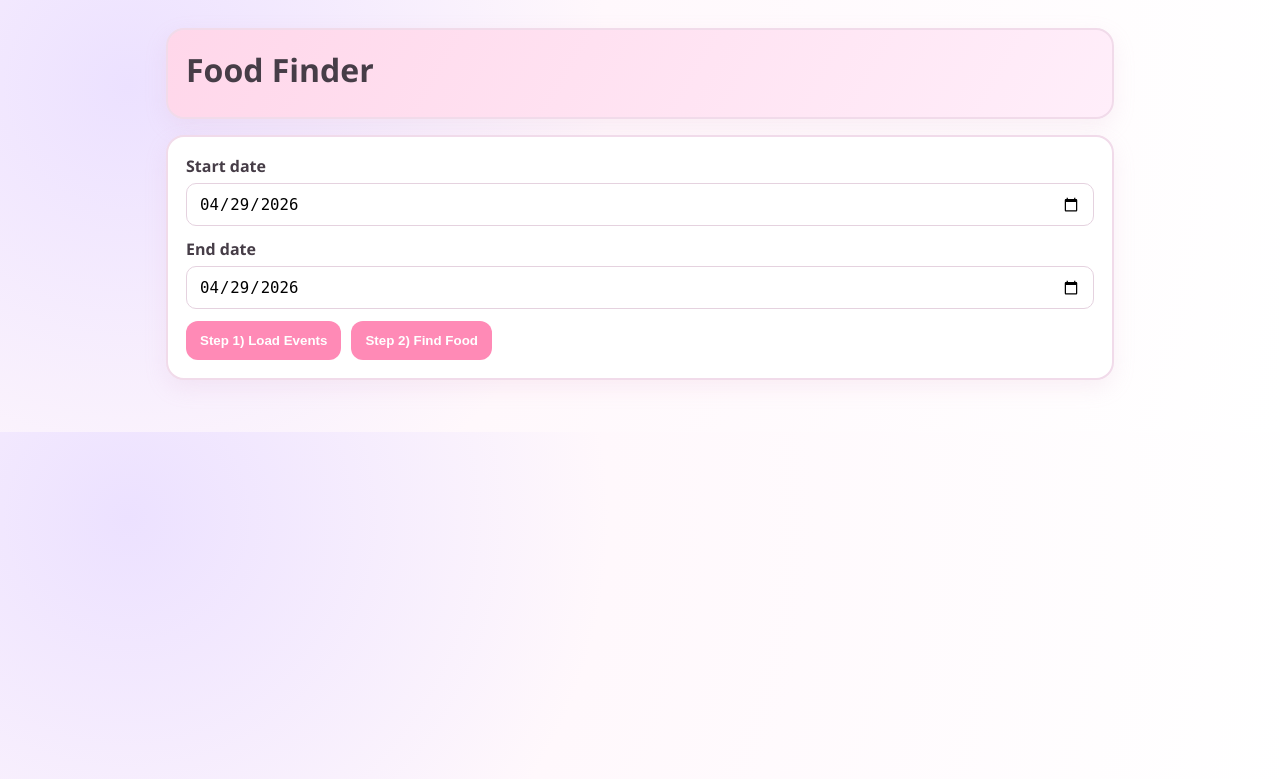
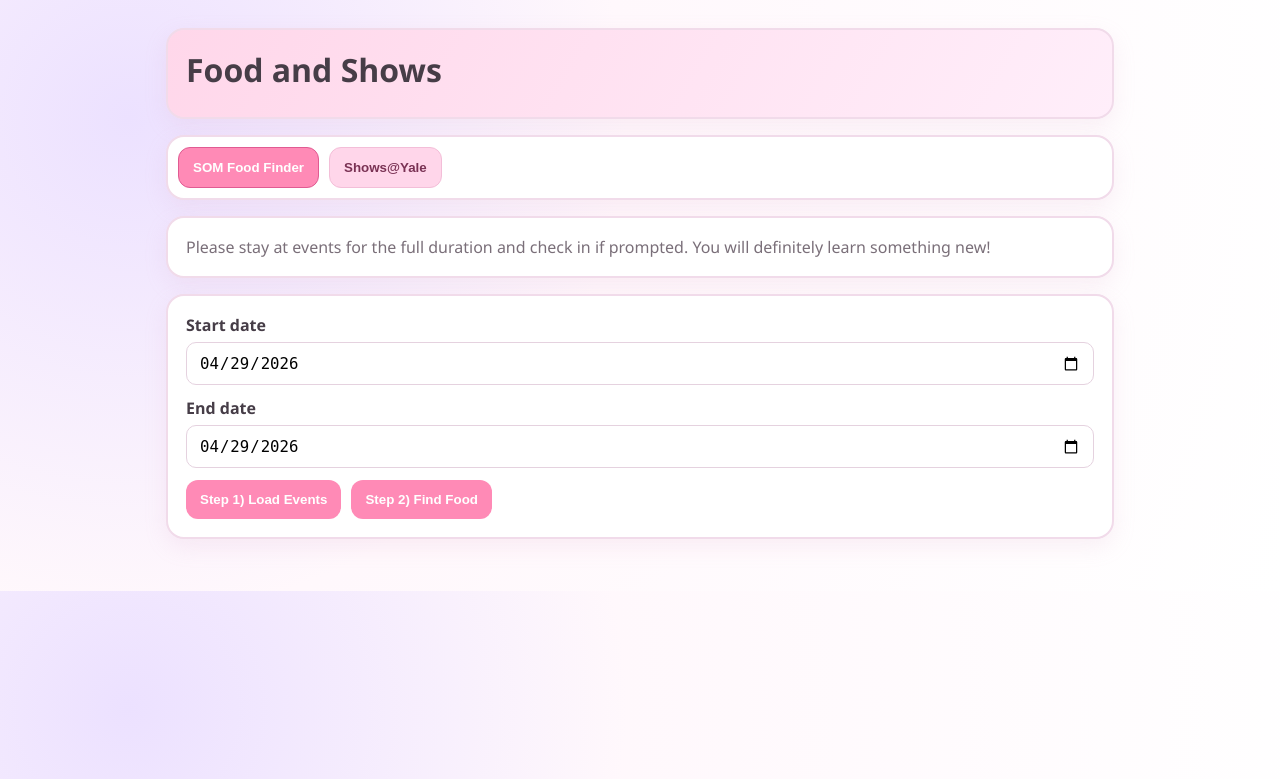
Before and after one commit to shizhouchen-code/somfoodfinder, a Flask app: page / in a window 1280 px wide. Shown: the top 779 px of the page. Run offline with Flask 3, Linux system fonts and the light colour scheme; the visitor is signed in with stand-in values (Sample User, id 1).

Commit message:
Add a Shows@Yale tab backed by the Yale events API.
This update adds pagination-aware and performance-only filtering for show results, keeps date inputs inclusive, and refreshes the UI title/tab layout for the combined Food and Shows experience.

Co-authored-by: Cursor <cursoragent@cursor.com>

```diff
--- a/app.py
+++ b/app.py
@@ -2,8 +2,8 @@ import json
 import html
 import os
 import re
-from datetime import datetime
-from urllib.parse import quote, urlencode, urljoin
+from datetime import datetime, timedelta
+from urllib.parse import parse_qsl, quote, urlencode, urljoin, urlsplit, urlunsplit
 from urllib.request import Request, urlopen
 
 from flask import Flask, redirect, render_template, request, session, url_for
@@ -14,6 +14,8 @@ from food_calendar_scraper import validate_date
 
 app = Flask(__name__)
 SOM_MOBILE_EVENTS_API = "https://groups.som.yale.edu/mobile_ws/v17/mobile_events_list"
+YALE_SHOWS_API_URL = "https://events.yale.edu/api/2/events"
+YALE_PERFORMANCES_EVENT_TYPE_ID = "46013551058602"
 load_dotenv()
 OPENAI_MODEL = os.getenv("OPENAI_MODEL", "gpt-4.1-mini")
 OPENAI_API_KEY = os.getenv("OPENAI_API_KEY", "")
@@ -34,6 +36,23 @@ def build_mobile_events_api_url(start_date_str: str, end_date_str: str) -> str:
         "filter9": end_date.strftime("%d %b %Y"),
     }
     return f"{SOM_MOBILE_EVENTS_API}?{urlencode(params, quote_via=quote)}"
+
+
+def build_shows_yale_url(start_date_str: str, end_date_str: str) -> str:
+    start_date = validate_date(start_date_str)
+    end_date = validate_date(end_date_str)
+    if start_date > end_date:
+        raise ValueError("start-date must be earlier than or equal to end-date.")
+
+    # Yale Events API behaves like the end date is exclusive, so add 1 day
+    # to preserve an inclusive date range in the UI.
+    api_end_date = end_date + timedelta(days=1)
+    params = {
+        "start": start_date.strftime("%Y-%m-%d"),
+        "end": api_end_date.strftime("%Y-%m-%d"),
+        "pp": "100",
+    }
+    return f"{YALE_SHOWS_API_URL}?{urlencode(params, quote_via=quote)}"
 
 
 def _clean_text(value: str) -> str:
@@ -247,18 +266,158 @@ def find_food_events(events: list[dict[str, str]]) -> list[dict[str, str]]:
     return food_events
 
 
+def _format_iso_datetime_for_table(value: str) -> tuple[str, str]:
+    if not value:
+        return "", ""
+    try:
+        parsed = datetime.fromisoformat(value.replace("Z", "+00:00"))
+    except ValueError:
+        return value, ""
+    date_text = parsed.strftime("%a, %b %d, %Y").replace(" 0", " ")
+    time_text = parsed.strftime("%I:%M %p").lstrip("0")
+    return date_text, time_text
+
+
+def _extract_price_from_offer(offer_data: object) -> str:
+    if isinstance(offer_data, dict):
+        return _clean_text(str(offer_data.get("price", "") or ""))
+    if isinstance(offer_data, list):
+        prices = []
+        for offer in offer_data:
+            if isinstance(offer, dict):
+                price_text = _clean_text(str(offer.get("price", "") or ""))
+                if price_text:
+                    prices.append(price_text)
+        return ", ".join(prices)
+    return ""
+
+
+def fetch_shows_events_from_yale(url: str) -> list[dict[str, str]]:
+    def is_performance_event(event_data: dict) -> bool:
+        filters = event_data.get("filters", {})
+        if not isinstance(filters, dict):
+            return False
+        event_types = filters.get("event_types", [])
+        if not isinstance(event_types, list):
+            return False
+
+        for event_type in event_types:
+            if not isinstance(event_type, dict):
+                continue
+            type_id = str(event_type.get("id", "") or "")
+            type_name = _clean_text(str(event_type.get("name", "") or ""))
+            if type_id == YALE_PERFORMANCES_EVENT_TYPE_ID and type_name == "Performances":
+                return True
+        return False
+
+    def fetch_payload(page_number: int | None = None) -> dict:
+        request_url = url
+        if page_number is not None:
+            split = urlsplit(url)
+            query_params = dict(parse_qsl(split.query, keep_blank_values=True))
+            query_params["page"] = str(page_number)
+            request_url = urlunsplit((split.scheme, split.netloc, split.path, urlencode(query_params, quote_via=quote), split.fragment))
+
+        request_obj = Request(
+            request_url,
+            headers={
+                "User-Agent": "Mozilla/5.0",
+                "Accept": "application/json",
+            },
+        )
+        with urlopen(request_obj, timeout=30) as response:
+            return json.loads(response.read().decode("utf-8"))
+
+    first_payload = fetch_payload()
+    page_info = first_payload.get("page", {}) if isinstance(first_payload, dict) else {}
+    page_total = 1
+    if isinstance(page_info, dict):
+        try:
+            page_total = max(1, int(page_info.get("total", 1)))
+        except (TypeError, ValueError):
+            page_total = 1
+
+    all_payloads: list[dict] = [first_payload]
+    for page_number in range(2, page_total + 1):
+        all_payloads.append(fetch_payload(page_number=page_number))
+
+    events: list[dict[str, str]] = []
+    for payload in all_payloads:
+        for event_wrapper in payload.get("events", []):
+            if not isinstance(event_wrapper, dict):
+                continue
+            event_data = event_wrapper.get("event", {})
+            if not isinstance(event_data, dict):
+                continue
+            if not is_performance_event(event_data):
+                continue
+
+            instances = event_data.get("event_instances", [])
+            instance_data = {}
+            if isinstance(instances, list) and instances:
+                first_instance = instances[0]
+                if isinstance(first_instance, dict):
+                    instance_data = first_instance.get("event_instance", {}) or {}
+                    if not isinstance(instance_data, dict):
+                        instance_data = {}
+
+            start_iso = str(instance_data.get("start", "") or "")
+            end_iso = str(instance_data.get("end", "") or "")
+            date_text, start_time_text = _format_iso_datetime_for_table(start_iso)
+            _, end_time_text = _format_iso_datetime_for_table(end_iso)
+
+            all_day = bool(instance_data.get("all_day"))
+            if all_day:
+                time_text = "All day"
+            elif start_time_text and end_time_text:
+                time_text = f"{start_time_text} - {end_time_text}"
+            else:
+                time_text = start_time_text
+
+            price_text = _clean_text(str(event_data.get("ticket_cost", "") or ""))
+            if not price_text and event_data.get("free") is True:
+                price_text = "Free"
+
+            location_text = _clean_text(str(event_data.get("location_name", "") or ""))
+            link_text = _clean_text(str(event_data.get("localist_url", "") or event_data.get("url", "") or ""))
+
+            events.append(
+                {
+                    "title": _clean_text(str(event_data.get("title", "") or "")),
+                    "date": date_text,
+                    "time": time_text,
+                    "location": location_text,
+                    "price": price_text,
+                    "link": link_text,
+                }
+            )
+
+    return [event for event in events if event.get("title")]
+
+
 @app.route("/", methods=["GET", "POST"])
 def index():
     is_authenticated = bool(session.get("authenticated"))
-    events = []
-    error = ""
-    message = ""
+    som_events = []
+    shows_events = []
+    som_error = ""
+    shows_error = ""
+    som_message = ""
+    shows_message = ""
     auth_error = ""
-    form_data = {
+    som_form_data = {
         "start_date": datetime.now().strftime("%Y-%m-%d"),
         "end_date": datetime.now().strftime("%Y-%m-%d"),
     }
-    api_url = ""
+    shows_form_data = {
+        "start_date": datetime.now().strftime("%Y-%m-%d"),
+        "end_date": datetime.now().strftime("%Y-%m-%d"),
+    }
+    som_api_url = ""
+    shows_url = ""
+    active_tab = "som"
+    som_submitted = False
+    shows_submitted = False
 
     if request.method == "POST":
         if request.form.get("action") == "unlock":
@@ -272,32 +431,56 @@ def index():
 
     if is_authenticated and request.method == "POST":
         action = request.form.get("action", "fetch_events")
-        form_data["start_date"] = request.form.get("start_date", "").strip()
-        form_data["end_date"] = request.form.get("end_date", "").strip()
+        active_tab = request.form.get("tab", "som")
 
-        try:
-            api_url = build_mobile_events_api_url(form_data["start_date"], form_data["end_date"])
-            if action == "fetch_events":
-                events = fetch_events_from_mobile_api(api_url)
-                message = f"Loaded {len(events)} event(s) from mobile JSON API."
-            elif action == "find_food":
-                events = fetch_events_from_mobile_api(api_url)
-                events = find_food_events(events)
-                message = f"Found {len(events)} event(s) with food mentions."
-            else:
-                raise ValueError("Unsupported action.")
-        except Exception as exc:
-            error = str(exc)
+        if active_tab == "shows":
+            shows_submitted = True
+            shows_form_data["start_date"] = request.form.get("shows_start_date", "").strip()
+            shows_form_data["end_date"] = request.form.get("shows_end_date", "").strip()
+            try:
+                shows_url = build_shows_yale_url(shows_form_data["start_date"], shows_form_data["end_date"])
+                if action != "fetch_shows":
+                    raise ValueError("Unsupported action.")
+                shows_events = fetch_shows_events_from_yale(shows_url)
+                shows_message = f"Loaded {len(shows_events)} show event(s) from Yale Events."
+            except Exception as exc:
+                shows_error = str(exc)
+        else:
+            active_tab = "som"
+            som_submitted = True
+            som_form_data["start_date"] = request.form.get("som_start_date", "").strip()
+            som_form_data["end_date"] = request.form.get("som_end_date", "").strip()
+            try:
+                som_api_url = build_mobile_events_api_url(som_form_data["start_date"], som_form_data["end_date"])
+                if action == "fetch_events":
+                    som_events = fetch_events_from_mobile_api(som_api_url)
+                    som_message = f"Loaded {len(som_events)} event(s) from mobile JSON API."
+                elif action == "find_food":
+                    som_events = fetch_events_from_mobile_api(som_api_url)
+                    som_events = find_food_events(som_events)
+                    som_message = f"Found {len(som_events)} event(s) with food mentions."
+                else:
+                    raise ValueError("Unsupported action.")
+            except Exception as exc:
+                som_error = str(exc)
 
     return render_template(
         "index.html",
-        events=events,
-        error=error,
-        message=message,
+        som_events=som_events,
+        shows_events=shows_events,
+        som_error=som_error,
+        shows_error=shows_error,
+        som_message=som_message,
+        shows_message=shows_message,
         auth_error=auth_error,
         is_authenticated=is_authenticated,
-        form_data=form_data,
-        api_url=api_url,
+        som_form_data=som_form_data,
+        shows_form_data=shows_form_data,
+        som_api_url=som_api_url,
+        shows_url=shows_url,
+        active_tab=active_tab,
+        som_submitted=som_submitted,
+        shows_submitted=shows_submitted,
     )
 
 
--- a/static/styles.css
+++ b/static/styles.css
@@ -98,6 +98,36 @@ button:hover {
   flex-wrap: wrap;
 }
 
+.tabs-card {
+  padding: 10px;
+}
+
+.tabs {
+  display: flex;
+  gap: 10px;
+  flex-wrap: wrap;
+}
+
+.tab-button {
+  background: #ffd6ea;
+  color: #7a3254;
+  border: 1px solid #f3bed8;
+}
+
+.tab-button.active {
+  background: var(--accent);
+  color: #fff;
+  border-color: var(--accent-dark);
+}
+
+.tab-panel {
+  display: none;
+}
+
+.tab-panel.active {
+  display: block;
+}
+
 .food-loading {
   margin-top: 8px;
 }
--- a/templates/index.html
+++ b/templates/index.html
@@ -3,14 +3,14 @@
   <head>
     <meta charset="UTF-8" />
     <meta name="viewport" content="width=device-width, initial-scale=1.0" />
-    <title>Food Finder</title>
+    <title>Food and Shows</title>
     <link rel="stylesheet" href="{{ url_for('static', filename='styles.css') }}" />
   </head>
   <body>
     <main class="page">
       {% if not is_authenticated %}
       <section class="card hero">
-        <h1>Food Finder</h1>
+        <h1>Food and Shows</h1>
         <p>Enter password to continue.</p>
       </section>
 
@@ -33,18 +33,64 @@
       {% endif %}
       {% else %}
       <section class="card hero">
-        <h1>Food Finder</h1>
+        <h1>Food and Shows</h1>
+      </section>
+
+      <section class="card tabs-card">
+        <div class="tabs" role="tablist" aria-label="App tabs">
+          <button
+            type="button"
+            class="tab-button {% if active_tab == 'som' %}active{% endif %}"
+            data-tab-target="som"
+            role="tab"
+            aria-selected="{% if active_tab == 'som' %}true{% else %}false{% endif %}"
+          >
+            SOM Food Finder
+          </button>
+          <button
+            type="button"
+            class="tab-button {% if active_tab == 'shows' %}active{% endif %}"
+            data-tab-target="shows"
+            role="tab"
+            aria-selected="{% if active_tab == 'shows' %}true{% else %}false{% endif %}"
+          >
+            Shows@Yale
+          </button>
+        </div>
+      </section>
+
+      <section
+        class="tab-panel {% if active_tab == 'som' %}active{% endif %}"
+        id="tab-panel-som"
+        role="tabpanel"
+      >
+        <section class="card">
+          <p>
+            Please stay at events for the full duration and check in if prompted. You will definitely learn
+            something new!
+          </p>
         </section>
 
         <section class="card">
           <form method="post" class="search-form" id="events-form">
+            <input type="hidden" name="tab" value="som" />
             <label>
               Start date
-            <input type="date" name="start_date" required value="{{ form_data.start_date }}" />
+              <input
+                type="date"
+                name="som_start_date"
+                required
+                value="{{ som_form_data.start_date }}"
+              />
             </label>
             <label>
               End date
-            <input type="date" name="end_date" required value="{{ form_data.end_date }}" />
+              <input
+                type="date"
+                name="som_end_date"
+                required
+                value="{{ som_form_data.end_date }}"
+              />
             </label>
             <div class="button-row">
               <button type="submit" name="action" value="fetch_events">Step 1) Load Events</button>
@@ -60,21 +106,21 @@
           </form>
         </section>
 
-      {% if message %}
+        {% if som_message %}
         <section class="card success">
-        <strong>Done:</strong> {{ message }}
+          <strong>Done:</strong> {{ som_message }}
         </section>
         {% endif %}
 
-      {% if error %}
+        {% if som_error %}
         <section class="card error">
-        <strong>Oops:</strong> {{ error }}
+          <strong>Oops:</strong> {{ som_error }}
         </section>
         {% endif %}
 
-      {% if events %}
+        {% if som_events %}
         <section class="card">
-        <h2>Events ({{ events|length }})</h2>
+          <h2>Events ({{ som_events|length }})</h2>
           <div class="table-wrap">
             <table>
               <thead>
@@ -93,7 +139,7 @@
                 </tr>
               </thead>
               <tbody>
-              {% for event in events %}
+                {% for event in som_events %}
                 <tr>
                   <td>{{ event.title }}</td>
                   <td>{{ event.date }}</td>
@@ -112,15 +158,117 @@
             </table>
           </div>
         </section>
-      {% elif request.method == "POST" and not error %}
+        {% elif som_submitted and not som_error %}
         <section class="card">
           <h2>No events found for this date range.</h2>
         </section>
         {% endif %}
+      </section>
+
+      <section
+        class="tab-panel {% if active_tab == 'shows' %}active{% endif %}"
+        id="tab-panel-shows"
+        role="tabpanel"
+      >
+        <section class="card">
+          <form method="post" class="search-form">
+            <input type="hidden" name="tab" value="shows" />
+            <label>
+              Start date
+              <input
+                type="date"
+                name="shows_start_date"
+                required
+                value="{{ shows_form_data.start_date }}"
+              />
+            </label>
+            <label>
+              End date
+              <input
+                type="date"
+                name="shows_end_date"
+                required
+                value="{{ shows_form_data.end_date }}"
+              />
+            </label>
+            <div class="button-row">
+              <button type="submit" name="action" value="fetch_shows">Load Shows</button>
+            </div>
+          </form>
+        </section>
+
+        {% if shows_message %}
+        <section class="card success">
+          <strong>Done:</strong> {{ shows_message }}
+        </section>
+        {% endif %}
+
+        {% if shows_error %}
+        <section class="card error">
+          <strong>Oops:</strong> {{ shows_error }}
+        </section>
+        {% endif %}
+
+        {% if shows_events %}
+        <section class="card">
+          <h2>Shows ({{ shows_events|length }})</h2>
+          <div class="table-wrap">
+            <table>
+              <thead>
+                <tr>
+                  <th>Event Name</th>
+                  <th>Date</th>
+                  <th>Time</th>
+                  <th>Location</th>
+                  <th>Price</th>
+                  <th>Link</th>
+                </tr>
+              </thead>
+              <tbody>
+                {% for event in shows_events %}
+                <tr>
+                  <td>{{ event.title }}</td>
+                  <td>{{ event.date or "-" }}</td>
+                  <td>{{ event.time or "-" }}</td>
+                  <td>{{ event.location or "-" }}</td>
+                  <td>{{ event.price or "-" }}</td>
+                  <td><a href="{{ event.link }}" target="_blank" rel="noreferrer">Open</a></td>
+                </tr>
+                {% endfor %}
+              </tbody>
+            </table>
+          </div>
+        </section>
+        {% elif shows_submitted and not shows_error %}
+        <section class="card">
+          <h2>No shows found for this date range.</h2>
+        </section>
+        {% endif %}
+      </section>
       {% endif %}
     </main>
     <script>
       (function () {
+        const tabButtons = document.querySelectorAll("[data-tab-target]");
+        const tabPanels = {
+          som: document.getElementById("tab-panel-som"),
+          shows: document.getElementById("tab-panel-shows"),
+        };
+        tabButtons.forEach((button) => {
+          button.addEventListener("click", function () {
+            const target = button.dataset.tabTarget;
+            tabButtons.forEach((btn) => {
+              const isActive = btn === button;
+              btn.classList.toggle("active", isActive);
+              btn.setAttribute("aria-selected", isActive ? "true" : "false");
+            });
+            Object.entries(tabPanels).forEach(([name, panel]) => {
+              if (!panel) return;
+              panel.classList.toggle("active", name === target);
+            });
+          });
+        });
+
         const form = document.getElementById("events-form");
         const loading = document.getElementById("food-loading");
         if (!form || !loading) return;
```
Lines whose indentation alone changed are shown as unchanged.
